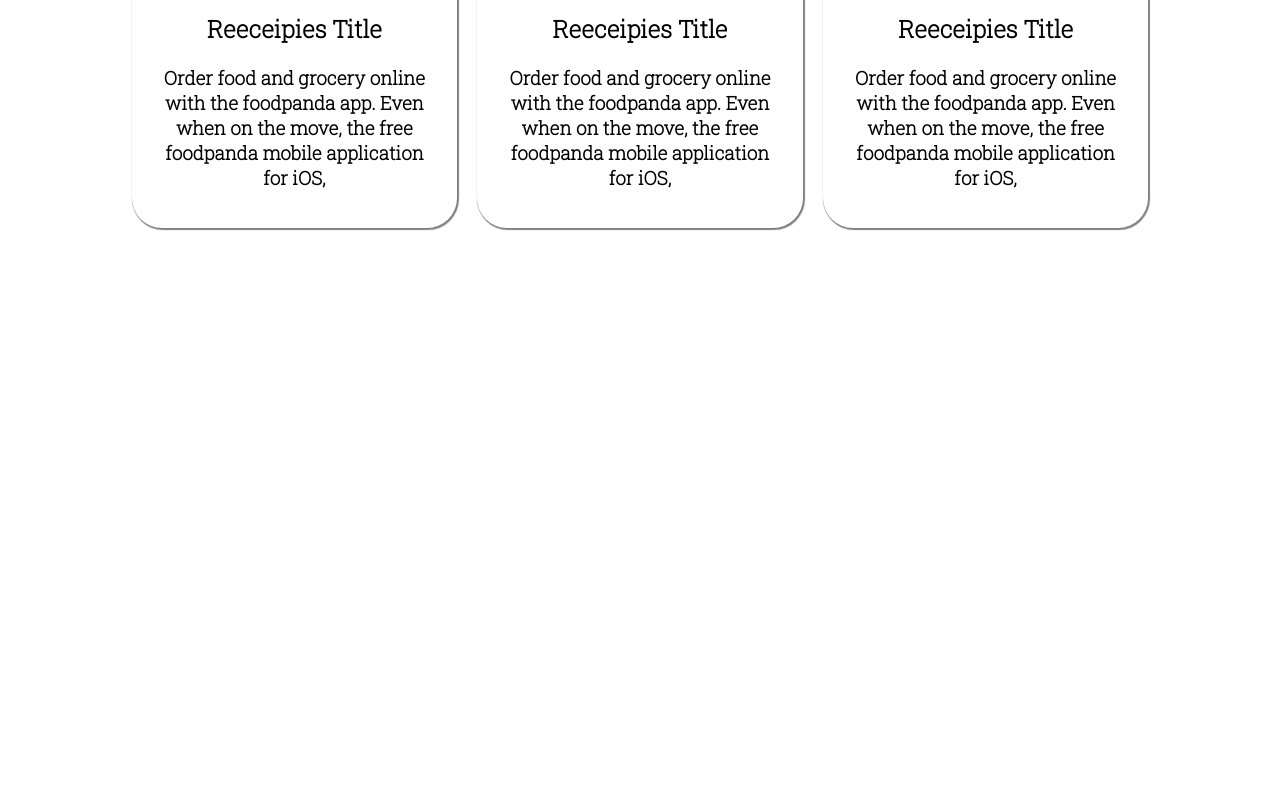
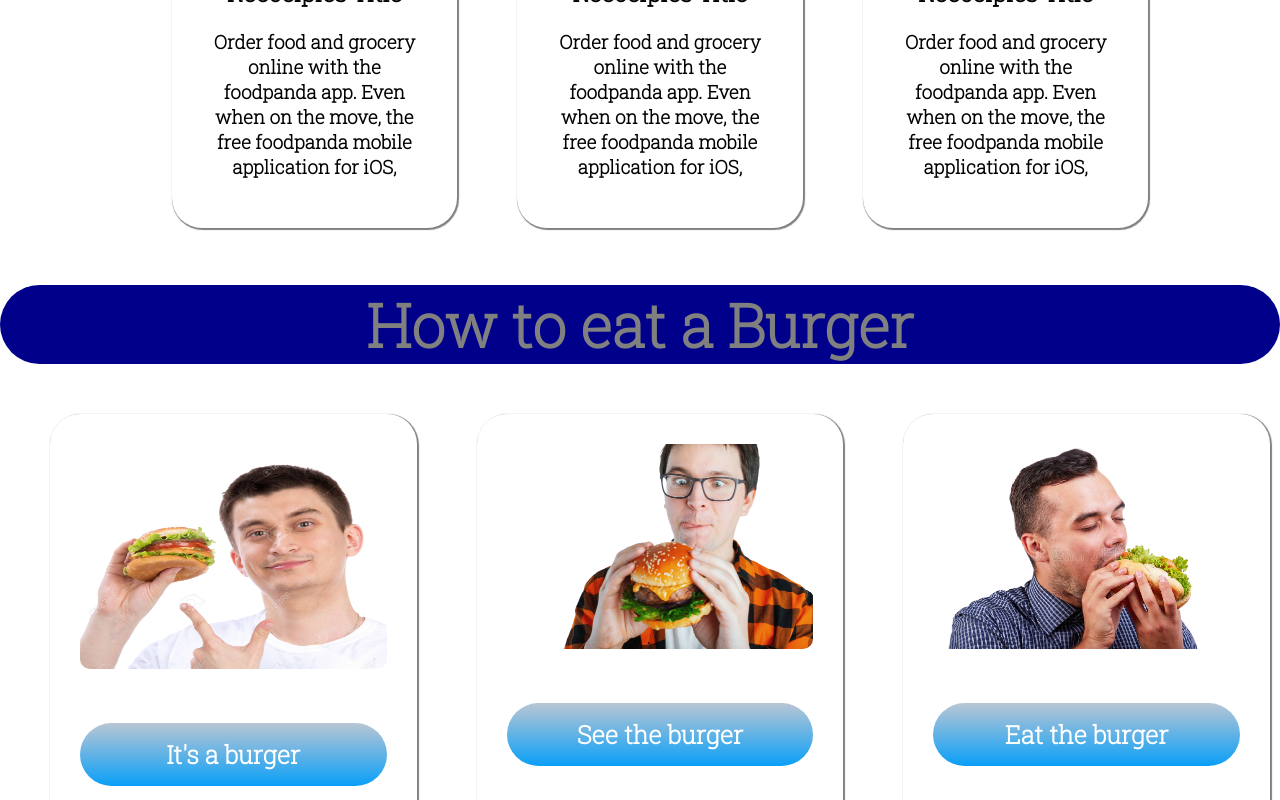
Before and after one commit to fahadhasan14/assignment-food-resturent, a plain HTML site: page index.html in a window 1280 px wide. Shown: the part 2000-2800 px from the top of the page. Before the commit the page ends 2286 px from the top, so only its background shows below. Drawn offline with Linux system fonts and the light colour scheme.

Commit message:
finished

```diff
--- a/index.html
+++ b/index.html
@@ -99,4 +99,40 @@
     </section>
 
 
+
+
+    <section>
+        <div class="burger-heading">
+            <h1>How to eat a Burger</h1>
+        </div>
+        <div class="eat-image">
+            <div class="food-pic">
+                <img class="small"
+                    src="images/male/31602633-happy-man-with-unhealthy-burger-sandwich-in-hand-get-ready-to-eat-isolated-on-a-white-background-fas-removebg-preview.png"
+                    alt="">
+                <h2>It's a burger</h2>
+
+            </div>
+            <div class="food-pic">
+                <img src="images/male/young-guy-holding-fresh-burger_79782-176-removebg-preview.png" alt="">
+                <h2>See the burger</h2>
+
+            </div>
+            <div class="food-pic">
+                <img src="images/male/guy-eats-hot-dog-which-himself-has-prepared-street-food-young-man-blue-shirt-eats-hot-dog-white-background-100449486-removebg-preview.png"
+                    alt="">
+                <h2>Eat the burger</h2>
+
+            </div>
+        </div>
+        <br><br>
+        <footer class="finish">
+            <h1><span class="color">Food</span> Network</h1>
+            <h4>Eat healthy to live.Live healthy to live happy</h4>
+
+        </footer>
+
+    </section>
+
+
 </html>
--- a/style.css
+++ b/style.css
@@ -74,7 +74,10 @@ h1 {
   margin: auto;
   text-align: center;
 }
-
+.recepies h1 {
+  color: black;
+  font-weight: 700;
+}
 .head {
   margin-top: auto;
 }
@@ -98,11 +101,66 @@ h1 {
   border-radius: 10px;
 }
 .food-pic {
-  width: 50px;
-  padding: 20px;
-  margin-left: 10px;
+  width: 30px;
+  padding: 30px;
+  margin-left: 50px;
   margin-right: 10px;
   flex-basis: 31%;
   border-radius: 30px;
   box-shadow: 1px 1px 1px 1px gray;
 }
+.burger-heading {
+  text-align: center;
+  color: white;
+  background-color: darkblue;
+  border-radius: 70px;
+}
+
+.eat-image {
+  display: flex;
+  width: 100%;
+}
+.eat-image h2 {
+  text-align: center;
+  background-image: linear-gradient(rgb(185, 198, 212), rgb(9, 159, 247));
+  padding: 15px 45px;
+  color: white;
+  font-size: 25px;
+  font-weight: 700;
+  border-radius: 60px;
+  margin-top: 50px;
+}
+.eat-image img {
+  width: 100%;
+  border-radius: 10px;
+}
+.eat-image p {
+  text-align: center;
+  margin: auto;
+  padding: 20%;
+}
+.small {
+  width: 10%;
+  height: 54%;
+}
+
+.finish {
+  background-color: black;
+}
+.color {
+  color: red;
+}
+footer {
+  background-color: black;
+}
+h1 {
+  color: gray;
+  text-align: center;
+}
+h4 {
+  color: white;
+  text-align: center;
+}
+.finish {
+  padding: 3%;
+}
```
